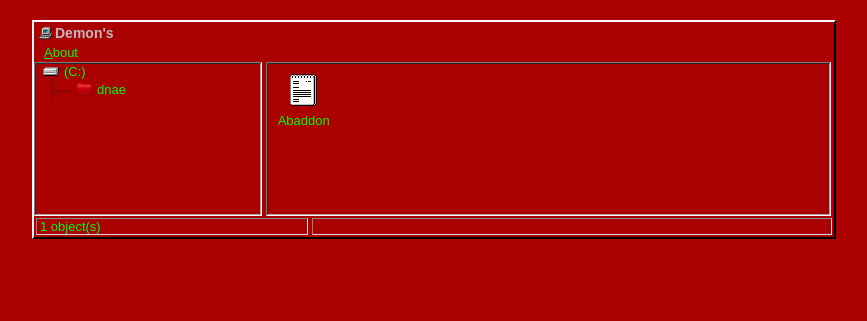
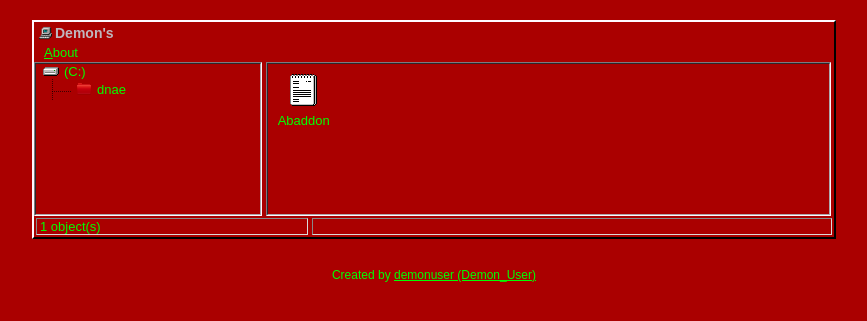
Before and after one commit to demonuser/demonuser.github.io, a Jekyll site: the page built from index.html, in a window 1280 px wide. Shown: the top 321 px of the page, without its empty margins (206-1073 px from the left). Built offline with Jekyll 4.4.1, drawn with Linux system fonts in a browser that asks for light colours.

Commit message:
Mr Hyde was here …

```diff
--- a/_layouts/default.html
+++ b/_layouts/default.html
@@ -91,8 +91,8 @@
     {% endif %}
 	<script src="/assets/js/001.js"></script>
 	<script src="/assets/js/002.js"></script>
-	<!--div class="footer">
+	<div class="footer">
 		<p>Created by <a href="http://github.com/h01000110" target="_blank">demonuser (Demon_User)</a></p>
-	</div-->
+	</div>
 </body>
 </html>
```
